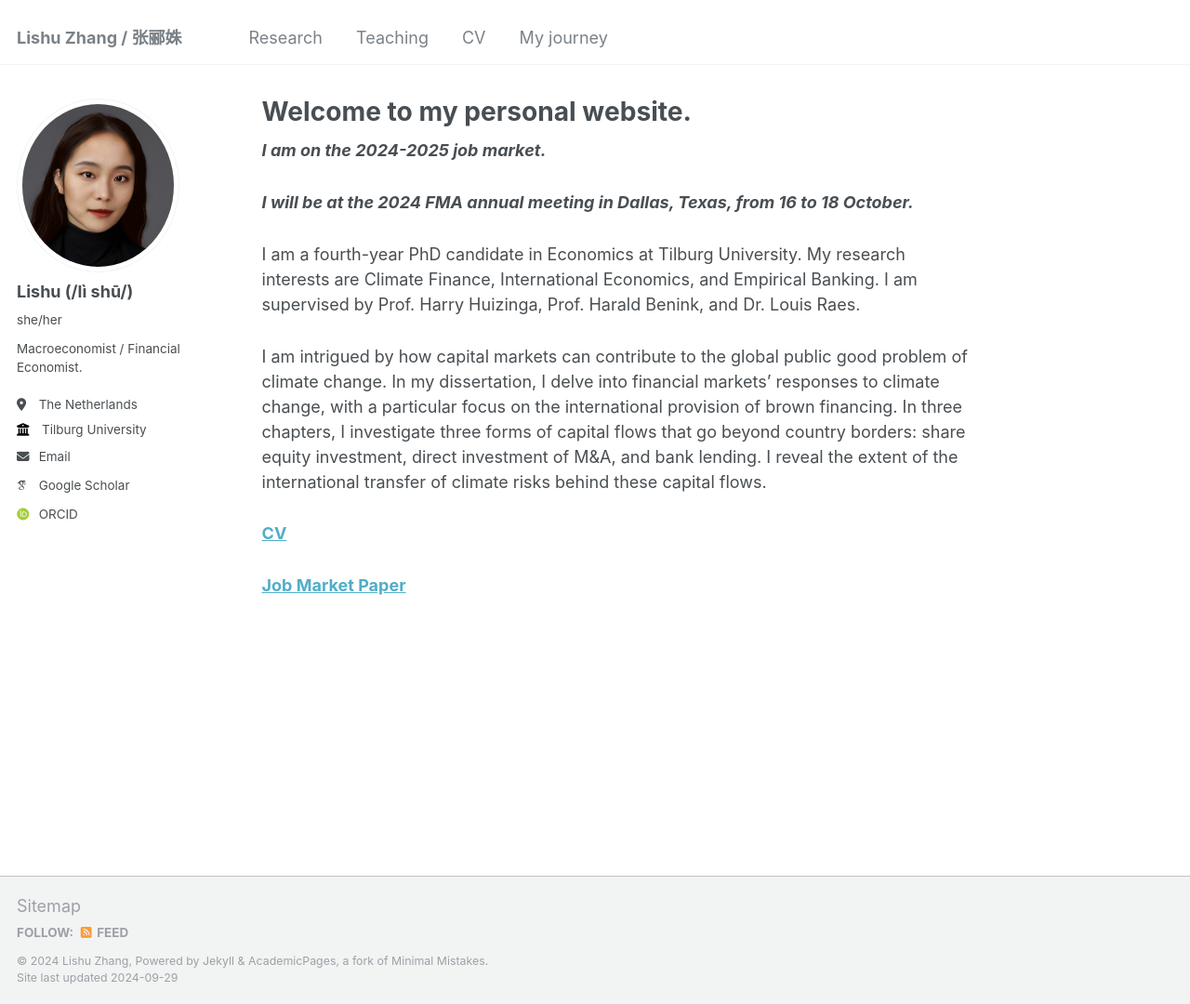
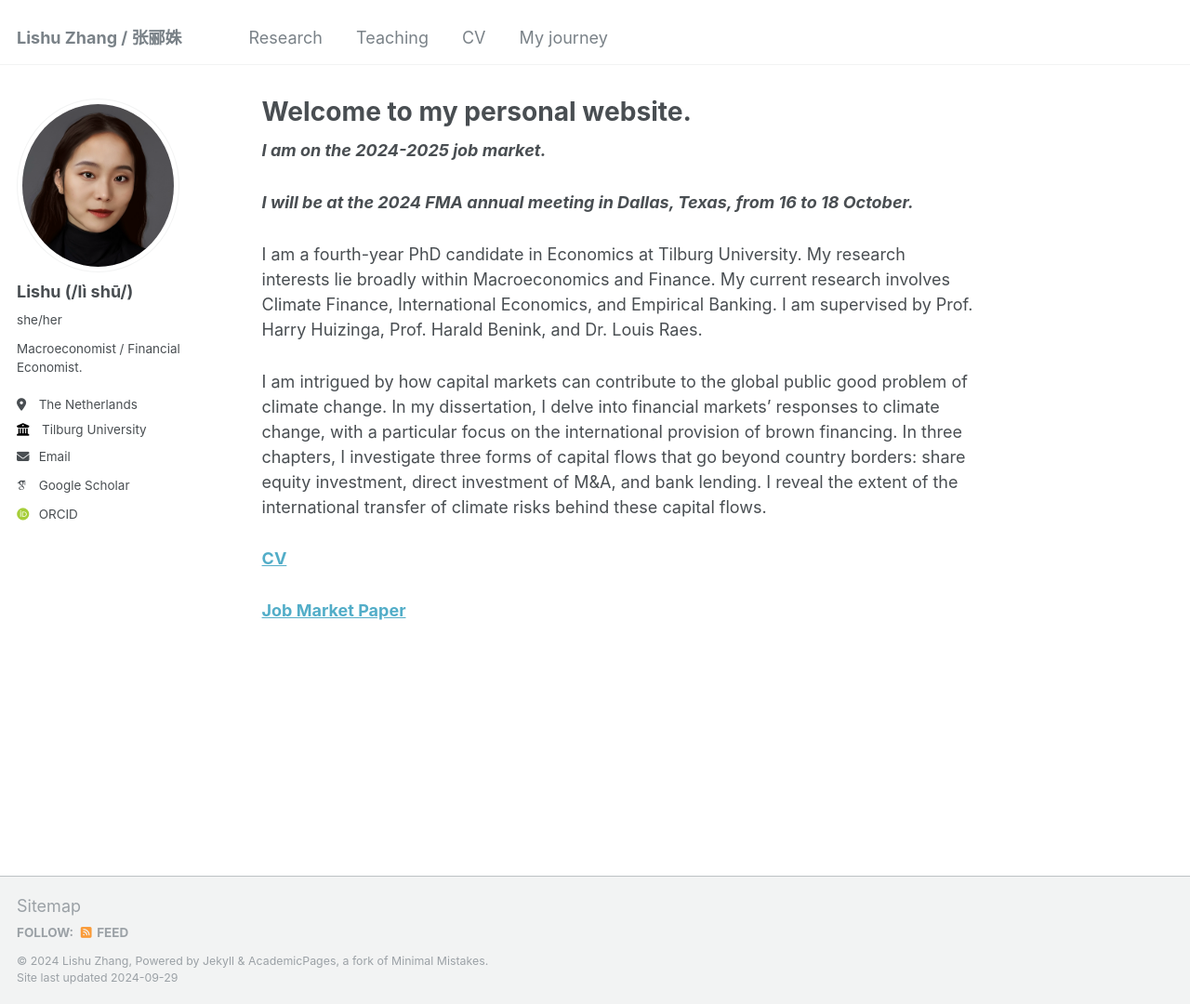
Before and after one commit to LishuZ/LishuZ.github.io, a Jekyll site: the page built from _pages/about.md, in a window 1280 px wide and 1080 px high. Shown: the whole window at 93% size. Built offline with Jekyll 4.4.1, drawn with Linux system fonts in a browser that asks for light colours; some web fonts are replaced.

Commit message:
Update about.md

```diff
--- a/_pages/about.md
+++ b/_pages/about.md
@@ -10,7 +10,7 @@ redirect_from:
 
 ***I will be at the 2024 FMA annual meeting in Dallas, Texas, from 16 to 18 October.***
 
-I am a fourth-year PhD candidate in Economics at Tilburg University. My research interests are Climate Finance, International Economics, and Empirical Banking. I am supervised by Prof. Harry Huizinga, Prof. Harald Benink, and Dr. Louis Raes.
+I am a fourth-year PhD candidate in Economics at Tilburg University. My research interests lie broadly within Macroeconomics and Finance. My current research involves Climate Finance, International Economics, and Empirical Banking. I am supervised by Prof. Harry Huizinga, Prof. Harald Benink, and Dr. Louis Raes.
 
 I am intrigued by how capital markets can contribute to the global public good problem of climate change. In my dissertation, I delve into financial markets' responses to climate change, with a particular focus on the international provision of brown financing. In three chapters, I investigate three forms of capital flows that go beyond country borders: share equity investment, direct investment of M&A, and bank lending. I reveal the extent of the international transfer of climate risks behind these capital flows.
 <br />
```
